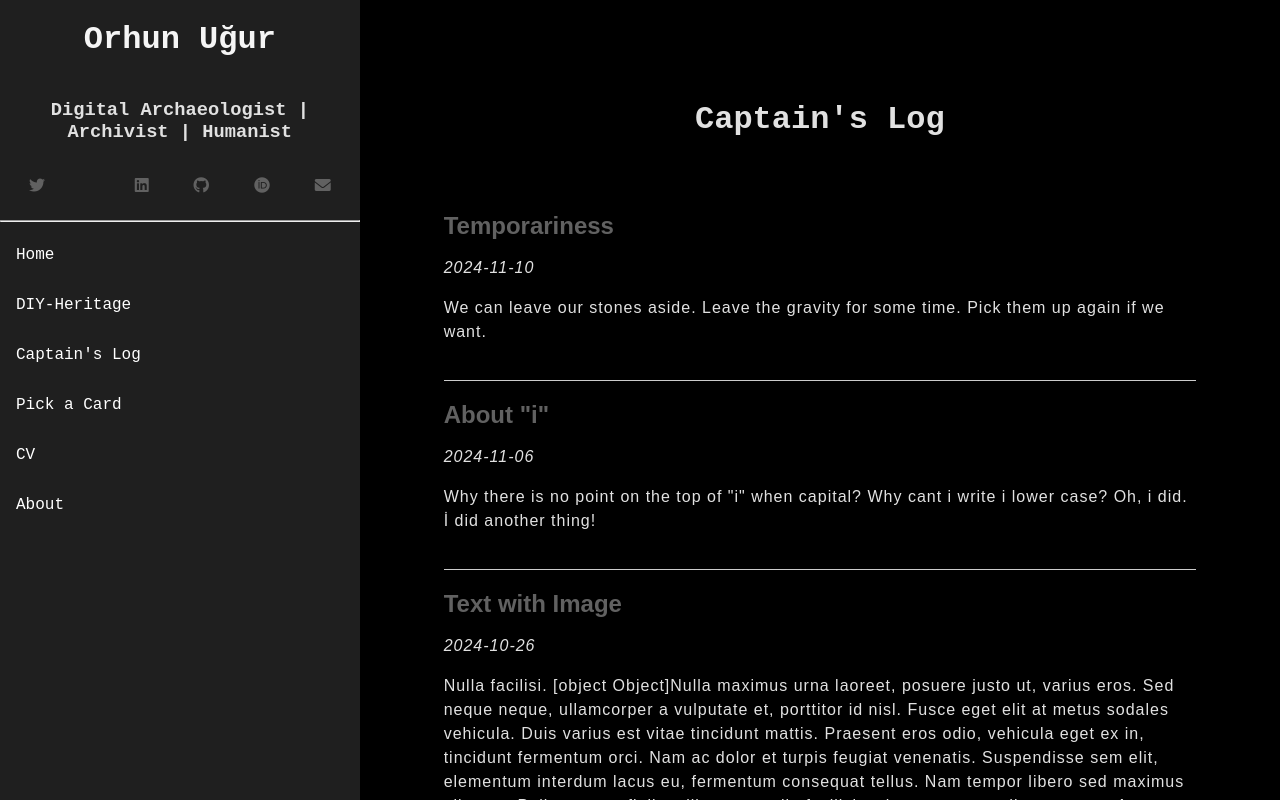
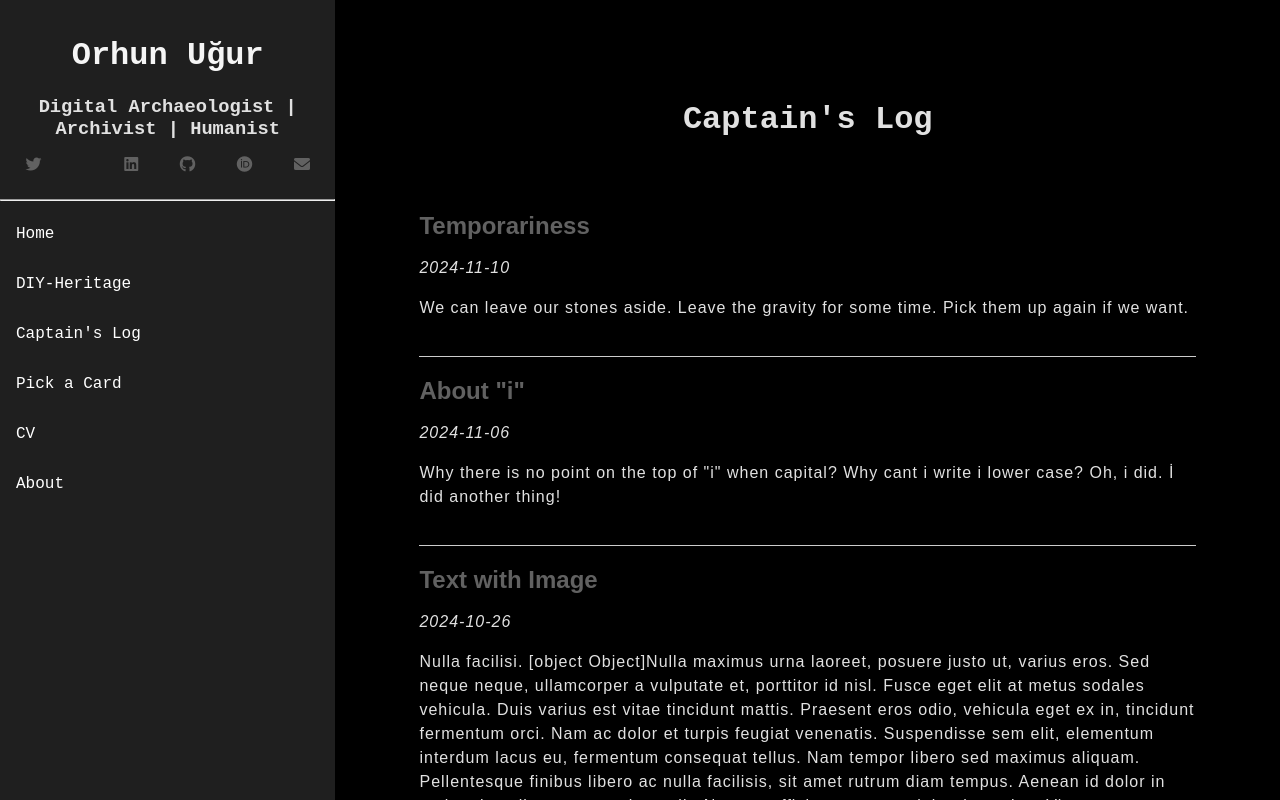
Before and after one commit to Zabandosk/orhunugur, a React (Create React App) app: page /clog in a window 1280 px wide. Built offline with nearby package versions, Linux system fonts and the light colour scheme.

Commit message:
display ist almost done in black

```diff
--- a/src/index.css
+++ b/src/index.css
@@ -49,7 +49,7 @@ h2{
 .content {
   padding-right: 4rem;
   padding-left: 4rem;
-  width: 85%;
+  width: 100%;
   overflow-y: auto;
   height: 100vh;
 }
@@ -60,7 +60,6 @@ h2{
 }
 /*************************SIDEBAR****************************/
 .sidebar {
-
   height: auto;
   background-color: #1f1f1f;
   position: sticky;
@@ -99,6 +98,7 @@ display: none;
     position: fixed;
     width: 100%;
     height: auto;
+    z-index: 3;
   }
 
   .collapse-button {
@@ -118,6 +118,7 @@ display: none;
 
 .myname {
   text-align: center;
+  padding-top: 1rem;
 }
 
 .myname a{
@@ -130,6 +131,11 @@ display: none;
 .title {
   display: flex;
   width: 100%;
+}
+.title h3{
+margin: 0;
+padding-left: 1rem;
+padding-right: 1rem;
 }
 
 .navsocial ul {
@@ -182,13 +188,21 @@ i {
   justify-content: center;
 }
 
+.imgcont {
+  height: 25rem;
+  width: 25rem;
+}
+
   .views img {
     cursor: pointer;
     border-radius: 5px;
-    width: 15rem;
     margin: 10px;
     transition: transform 0.3s;
+    width: 100%;
+    height: 100%;
+    object-fit: cover;
   }
+
   .views img:hover {
     transform: scale(1.03);
     box-shadow: 0 0 3px 3px rgba(121, 185, 87, 0.5);
@@ -232,6 +246,7 @@ i {
   position: relative;
   display: flex;
   justify-content: center;
+  flex-wrap: wrap;
   gap: 5rem;
   width: 100%;
 }
@@ -273,6 +288,7 @@ i {
 }
 
 
+
 /********************* src/Clog.css ********************/
 
 
--- a/src/pages/DIY.js
+++ b/src/pages/DIY.js
@@ -21,16 +21,20 @@ const DIY = () => {
         <p>Under development, soon to be shared.</p>
         <p>Here are some screenshots from it.</p>
         <div className="views">
-          <img
-            src="../media/diy/ss_1.jpg"
-            onClick={() => openModal("../media/diy/ss_1.jpg")}
-            alt="Screenshot"
-          />
+          <div className="imgcont">
+            <img
+              src="../media/diy/ss_1.jpg"
+              onClick={() => openModal("../media/diy/ss_1.jpg")}
+              alt="Screenshot"
+            />
+          </div>
+          <div className="imgcont">
           <img
             src="../media/diy/ss_2.jpg"
             onClick={() => openModal("../media/diy/ss_2.jpg")}
             alt="Screenshot"
           />
+          </div>
         </div>
       </div>
 
```
